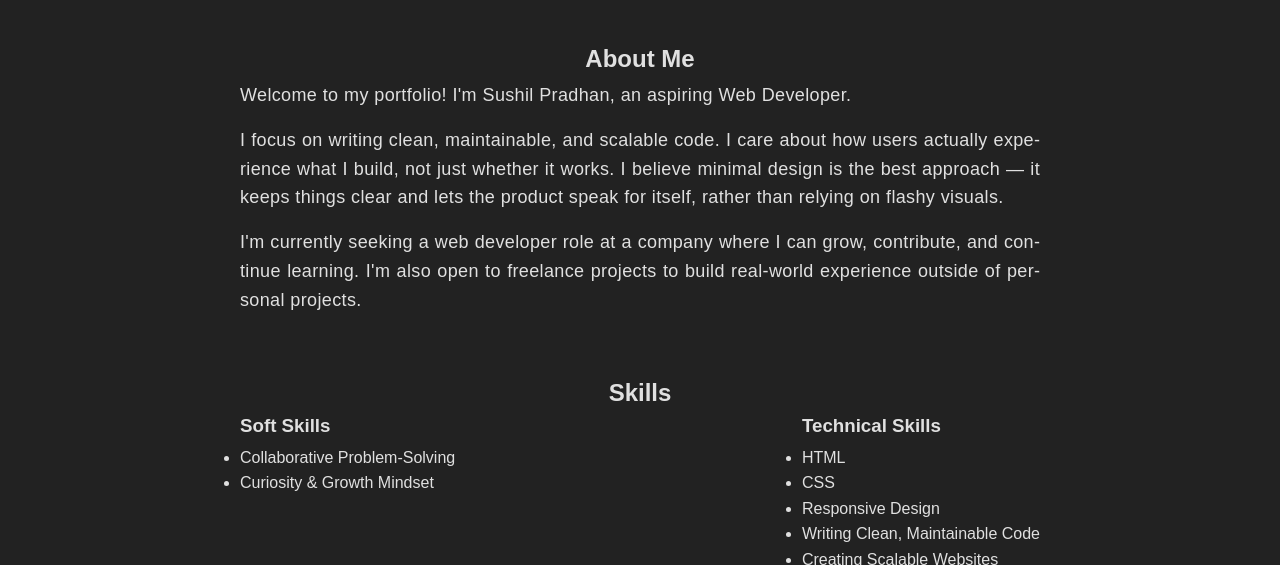
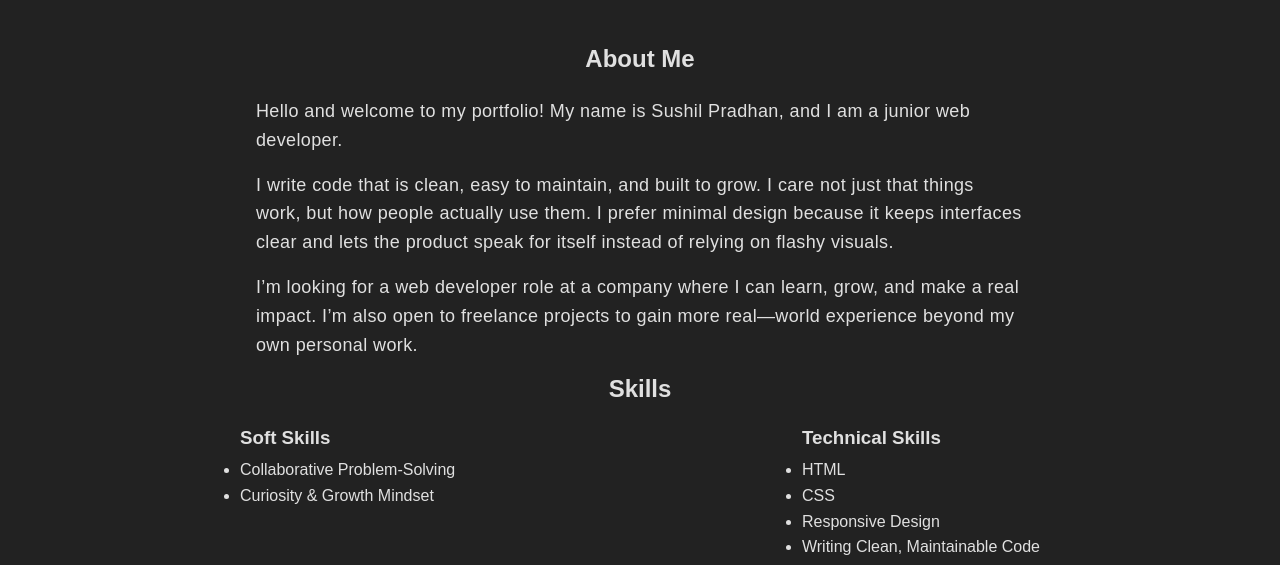
Before and after one commit to pradhansushil/portfolio, a plain HTML site: page index.html in a window 1280 px wide. Shown: the part 235-800 px from the top of the page. Drawn offline with Linux system fonts and the light colour scheme.

Commit message:
fix: improve about-me section layout and readability

```diff
--- a/index.html
+++ b/index.html
@@ -43,22 +43,22 @@
         <h1 class="section-title">About Me</h1>
 
         <p class="about-text">
-          Welcome to my portfolio! I'm Sushil Pradhan, an aspiring Web
-          Developer.
+          Hello and welcome to my portfolio! My name is Sushil Pradhan, and I am
+          a junior web developer.
         </p>
 
         <p class="about-text">
-          I focus on writing clean, maintainable, and scalable code. I care
-          about how users actually experience what I build, not just whether it
-          works. I believe minimal design is the best approach — it keeps things
-          clear and lets the product speak for itself, rather than relying on
-          flashy visuals.
+          I write code that is clean, easy to maintain, and built to grow. I
+          care not just that things work, but how people actually use them. I
+          prefer minimal design because it keeps interfaces clear and lets the
+          product speak for itself instead of relying on flashy visuals.
         </p>
 
         <p class="about-text">
-          I'm currently seeking a web developer role at a company where I can
-          grow, contribute, and continue learning. I'm also open to freelance
-          projects to build real-world experience outside of personal projects.
+          I&rsquo;m looking for a web developer role at a company where I can
+          learn, grow, and make a real impact. I&rsquo;m also open to freelance
+          projects to gain more real&mdash;world experience beyond my own
+          personal work.
         </p>
       </section>
 
--- a/styles.css
+++ b/styles.css
@@ -88,6 +88,12 @@ header {
   background: #388e3c;
 }
 
+.section-title {
+  margin-top: 0;
+  margin-bottom: 1.5rem;
+  text-align: center;
+}
+
 /* Hero Header */
 .hero {
   text-align: center;
@@ -114,21 +120,20 @@ header {
 }
 
 /* About Me Section */
-.section-title {
-  margin: 3rem 0 0.5rem 0;
-  text-align: center;
+#welcome-section {
+  max-width: var(--max-width);
+  margin: 3rem auto 0;
+  padding: 0 1rem;
 }
 
 .about-text {
   font-size: 1.125rem;
   letter-spacing: 0.02em;
   line-height: var(--space-between-sentences);
-  margin: 0 auto;
-  max-width: var(--max-width);
+  margin-inline: 0;
+  max-width: 100%;
   padding-bottom: 1rem;
-  text-align: justify;
   word-spacing: 0.01em;
-  hyphens: auto;
 }
 
 /* Skills Container */
@@ -301,10 +306,6 @@ footer {
     max-width: 100%;
   }
 
-  .section-title {
-    margin-top: 2rem;
-  }
-
   .about-text {
     padding: 0 1rem;
     font-size: 1rem;
```
